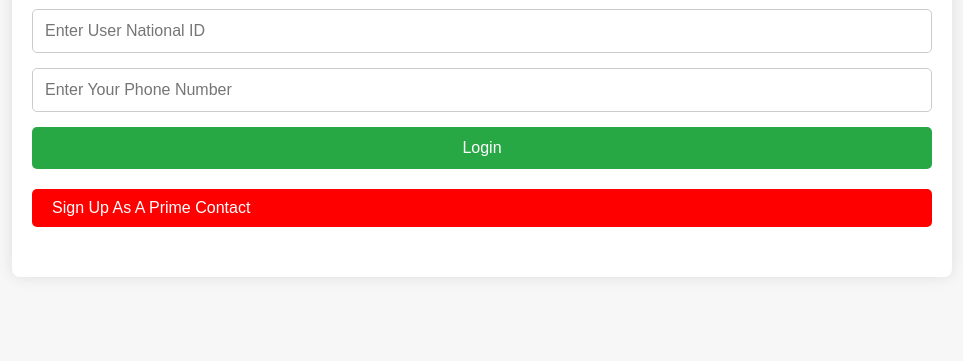
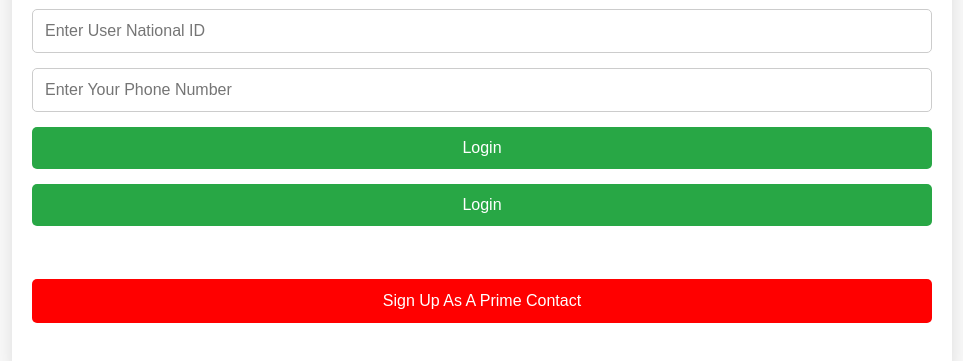
Before and after one commit to masomodigital/products, a plain HTML site: page index.html in a window 1280 px wide. Shown: the part 149-510 px from the top of the page, without its empty margins (158-1121 px from the left). Drawn offline with Linux system fonts and the light colour scheme.

Commit message:
Update index.html

```diff
--- a/index.html
+++ b/index.html
@@ -34,7 +34,9 @@
       <input type="text" id="nationalId" placeholder="Enter User National ID" required>
       <input type="text" id="phoneNumber" placeholder="Enter Your Phone Number" required>
       <button type="submit">Login</button>
-      <a href="https://masomodigital.github.io/PRIME-CONTACTS/" style="display:inline-block; background-color:red; color:white; padding:10px 20px; text-decoration:none; border-radius:5px; margin-top:5px;">
+      <button type="submit">Login</button>
+<br>
+<a href="https://masomodigital.github.io/PRIME-CONTACTS/" style="display:inline-block; background-color:red; color:white; padding:10px 20px; text-decoration:none; border-radius:5px; margin-top:5px; text-align:center; line-height:1.5;">
   Sign Up As A Prime Contact
 </a>
     </form>
```
